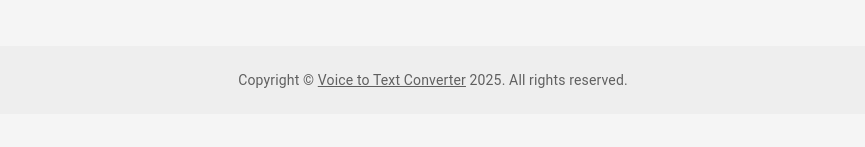
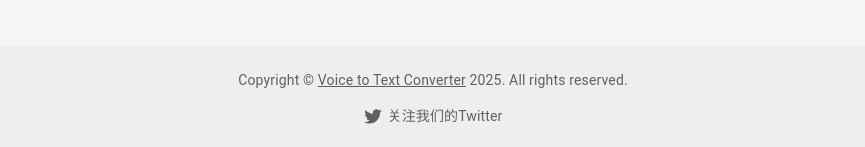
Before and after one commit to Zsmboom/voice-recording-to-text-converter, a React (Vite) app in the folder frontend/: page / in a window 1280 px wide. Shown: the part 2620-2767 px from the top of the page, without its empty margins (207-1072 px from the left). Before the commit the page ends 2734 px from the top, so only its background shows below. Built offline with nearby package versions, Linux system fonts and the light colour scheme.

Commit message:
feat: 添加Twitter联系方式到页脚

```diff
--- a/frontend/src/components/Layout/Footer.tsx
+++ b/frontend/src/components/Layout/Footer.tsx
@@ -1,4 +1,5 @@
-import { Box, Container, Typography, Link } from '@mui/material';
+import { Box, Container, Typography, Link, Stack } from '@mui/material';
+import TwitterIcon from '@mui/icons-material/Twitter';
 
 export const Footer = () => {
   return (
@@ -12,6 +13,7 @@ export const Footer = () => {
       }}
     >
       <Container maxWidth="lg">
+        <Stack spacing={2} alignItems="center">
           <Typography variant="body2" color="text.secondary" align="center">
             {'Copyright © '}
             <Link color="inherit" href="/">
@@ -21,6 +23,28 @@ export const Footer = () => {
             {'. '}
             All rights reserved.
           </Typography>
+
+          <Link
+            href="https://x.com/ShiMin_alcor"
+            target="_blank"
+            rel="noopener noreferrer"
+            sx={{
+              display: 'flex',
+              alignItems: 'center',
+              gap: 0.5,
+              color: 'text.secondary',
+              textDecoration: 'none',
+              '&:hover': {
+                color: 'primary.main',
+              },
+            }}
+          >
+            <TwitterIcon fontSize="small" />
+            <Typography variant="body2">
+              关注我们的Twitter
+            </Typography>
+          </Link>
+        </Stack>
       </Container>
     </Box>
   );
```
Lines whose indentation alone changed are shown as unchanged.
